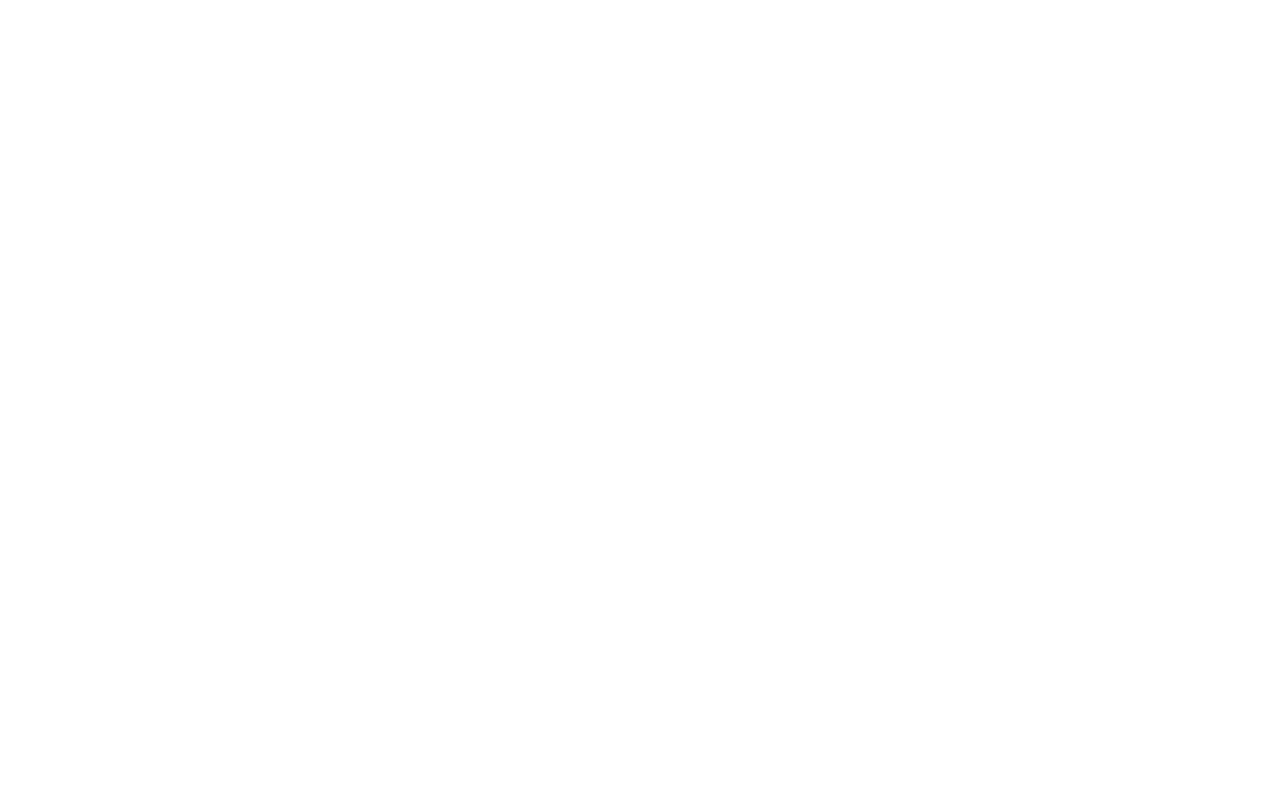
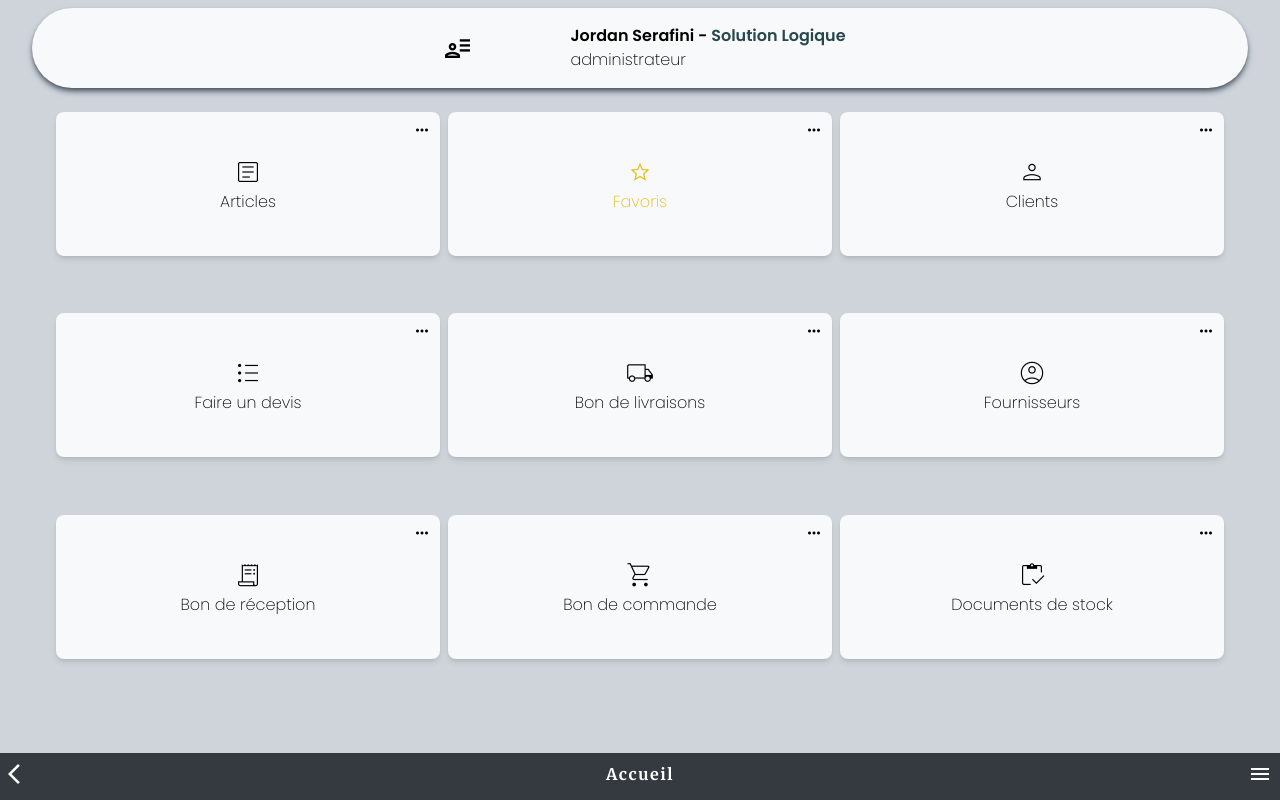
Before and after one commit to JordanSerafini/SLI-app-V2, a React (Vite) app in the folder FRONT-SLI-App/: page /home in a window 1280 px wide. Before the commit this address had no page. Built offline with nearby package versions, Linux system fonts and the light colour scheme.

Commit message:
add colorpicker

```diff
--- a/FRONT-SLI-App/src/App.tsx
+++ b/FRONT-SLI-App/src/App.tsx
@@ -1,14 +1,24 @@
 import { BrowserRouter as Router, Route, Routes } from 'react-router-dom';
 
 import Home from './pages/Home';
-import DevisPage from './pages/Devis/DevisPage';
+import DevisPage from './pages/devis/DevisPage';
+import Clients from './pages/clients/Clients';
+import Articles from './pages/articles/Articles';
+import Map from './pages/map/Map';
+import Stock from './pages/stock/Stock';
+import Settings from './pages/settings/Settings';
 
 function App() {
   return (
     <Router>
       <Routes>
-        <Route path="/" element={<Home />} />
+        <Route path="/home" element={<Home />} />
         <Route path="/devis" element={<DevisPage />} />
+        <Route path="/clients" element={<Clients />} />
+        <Route path="/articles" element={<Articles />} />
+        <Route path="/map" element={<Map />} />
+        <Route path="/stock" element={<Stock />} />
+        <Route path="/setting" element={<Settings />} />
       </Routes>
     </Router>
   );
--- a/FRONT-SLI-App/src/components/nav/menu/NavMenu.tsx
+++ b/FRONT-SLI-App/src/components/nav/menu/NavMenu.tsx
@@ -1,6 +1,7 @@
 import React, { useEffect, useRef } from 'react';
 import gsap from 'gsap';
 import Icon from "../../SVG/Icon";
+import { useNavigate } from 'react-router-dom';
 
 interface NavMenuProps {
   showMenu: boolean;
@@ -8,6 +9,9 @@
 }
 
 const NavMenu: React.FC<NavMenuProps> = ({ showMenu, setShowMenu }) => {
+
+  const navigate = useNavigate();
+
   const menuRef = useRef<HTMLDivElement>(null);
 
   useEffect(() => {
@@ -29,6 +33,10 @@
     window.location.reload();
   };
 
+  const handleNavigate = (path: string) => {
+    navigate(`/${path}`);
+  }
+
   return (
 // Dans votre composant NavMenu, ajoutez un style initial pour positionner le menu hors de l'écran
 <div ref={menuRef} className=" p-2 border-l-1 border-black text-black-pers fixed right-0 top-0 w-7/10 bg-white z-50 h-full flex flex-col" style={{ transform: 'translateX(100%)' }}>
@@ -40,13 +48,13 @@
         </div>
         </div>
         <div className='h-5/10 text-xs flex flex-col gap-4 justify-evenly items-start w-5/10 '>
-          <div className='flex gap-2 items-center'><span><Icon type="home"/></span>Accueil</div>
-          <div className='flex gap-2 items-center'><span><Icon type="article"/></span>Articles</div>
-          <div className='flex gap-2 items-center'><span><Icon type="Person"/></span>Clients</div>
-          <div className='flex gap-2 items-center'><span><Icon type="inventory"/></span>Stock</div>
-          <div className='flex gap-2 items-center'><span><Icon type="Format_List_Bulleted"/></span>Devis</div>
-          <div className='flex gap-2 items-center'><span><Icon type="pin_drop"/></span>Map</div>
-          <div className='flex gap-2 items-center'><span><Icon type="settings"/></span>Paramètres</div>
+          <div className='flex gap-2 items-center'><span><Icon type="home" onClick={()=>handleNavigate('home')}/></span>Accueil</div>
+          <div className='flex gap-2 items-center'><span><Icon type="article" onClick={()=>handleNavigate('articles')}/></span>Articles</div>
+          <div className='flex gap-2 items-center'><span><Icon type="Person" onClick={()=>handleNavigate('clients')}/></span>Clients</div>
+          <div className='flex gap-2 items-center'><span><Icon type="inventory" onClick={()=>handleNavigate('stock')}/></span>Stock</div>
+          <div className='flex gap-2 items-center'><span><Icon type="Format_List_Bulleted" onClick={()=>handleNavigate('devis')}/></span>Devis</div>
+          <div className='flex gap-2 items-center'><span><Icon type="pin_drop" onClick={()=>handleNavigate('map')}/></span>Map</div>
+          <div className='flex gap-2 items-center'><span><Icon type="settings" onClick={()=>handleNavigate('setting')}/></span>Paramètres</div>
         </div>
       </div>
       < Icon type="logout" theme="red" className="absolute bottom-2 left-2" onClick={handleLogout}/>
--- /dev/null
+++ b/FRONT-SLI-App/src/pages/articles/Articles.tsx
@@ -0,0 +1,8 @@
+
+function Articles() {
+  return (
+    <div>Articles</div>
+  )
+}
+
+export default Articles
--- /dev/null
+++ b/FRONT-SLI-App/src/pages/clients/Clients.tsx
@@ -0,0 +1,8 @@
+
+function Clients() {
+  return (
+    <div>Clients</div>
+  )
+}
+
+export default Clients
--- /dev/null
+++ b/FRONT-SLI-App/src/pages/map/Map.tsx
@@ -0,0 +1,8 @@
+
+function Map() {
+  return (
+    <div>Map</div>
+  )
+}
+
+export default Map
--- /dev/null
+++ b/FRONT-SLI-App/src/pages/settings/Settings.tsx
@@ -0,0 +1,8 @@
+
+function Settings() {
+  return (
+    <div>Settings</div>
+  )
+}
+
+export default Settings
--- /dev/null
+++ b/FRONT-SLI-App/src/pages/stock/Stock.tsx
@@ -0,0 +1,8 @@
+
+function stock() {
+  return (
+    <div>stock</div>
+  )
+}
+
+export default stock
```
